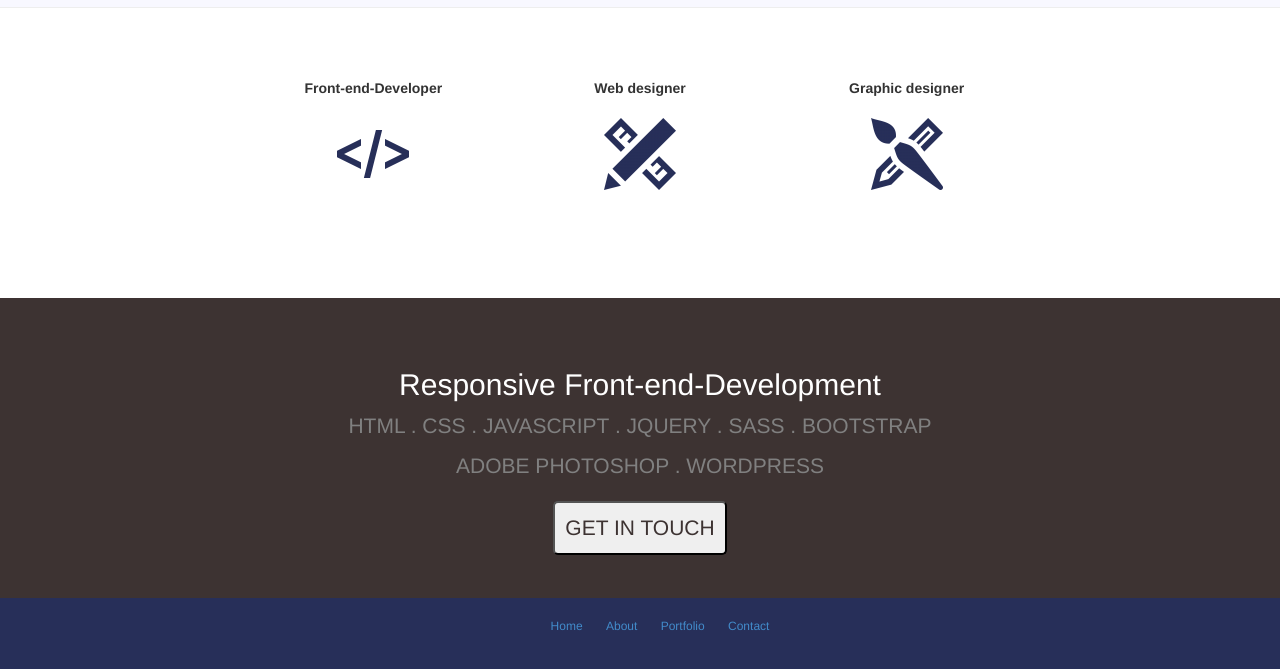
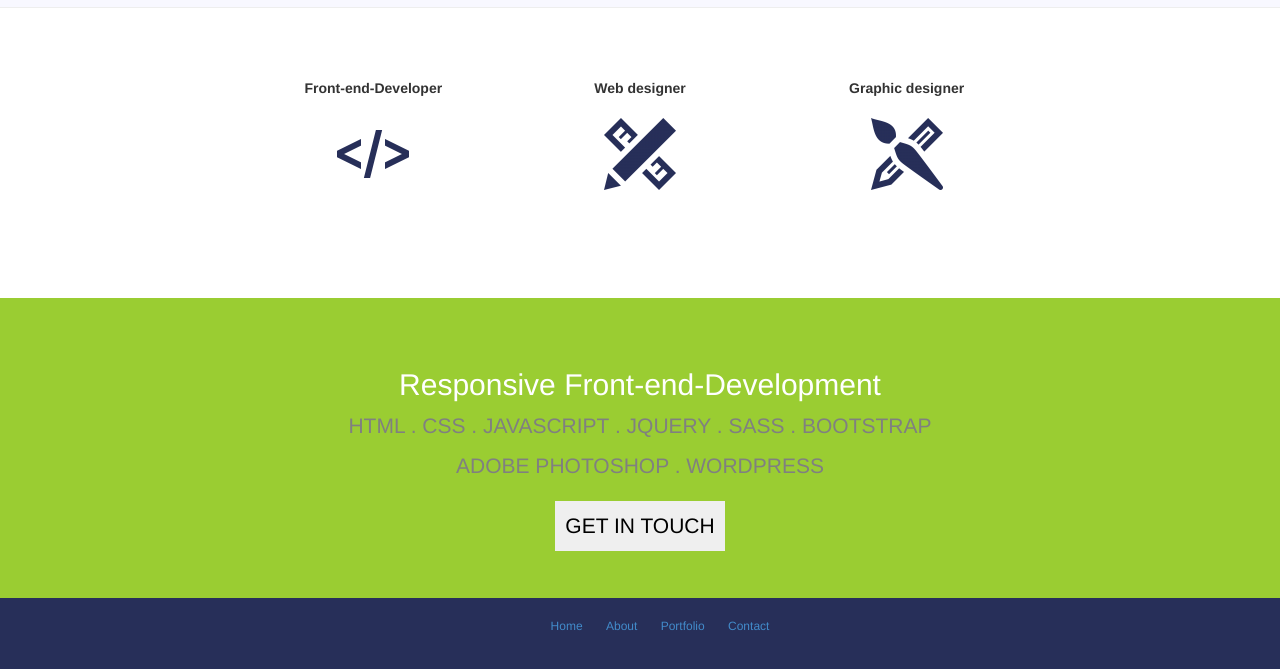
Before and after one commit to christmarc/christmarc.github.io, a plain HTML site: page index.html in a window 1280 px wide. Shown: the part 113-782 px from the top of the page. Drawn offline with Linux system fonts and the light colour scheme.

Commit message:
change of background color for skill secion and button changes on home page

```diff
--- a/style.css
+++ b/style.css
@@ -46,7 +46,7 @@ padding: 10px;
     font-family: 'Heebo',sans-serif;
 }
 #skills{
-    background-color:#3d3332;
+    background-color:yellowgreen;
     height:300px;
     color: #ffffff;
     padding-top:50px;
@@ -58,10 +58,10 @@ padding: 10px;
 }
 
 button{
-    color:#3d3332;
-    border-radius: 5px;
+    color:black;
     padding: 10px;
     margin: 10px;
+    border: none;
 
 }
 footer{
```
